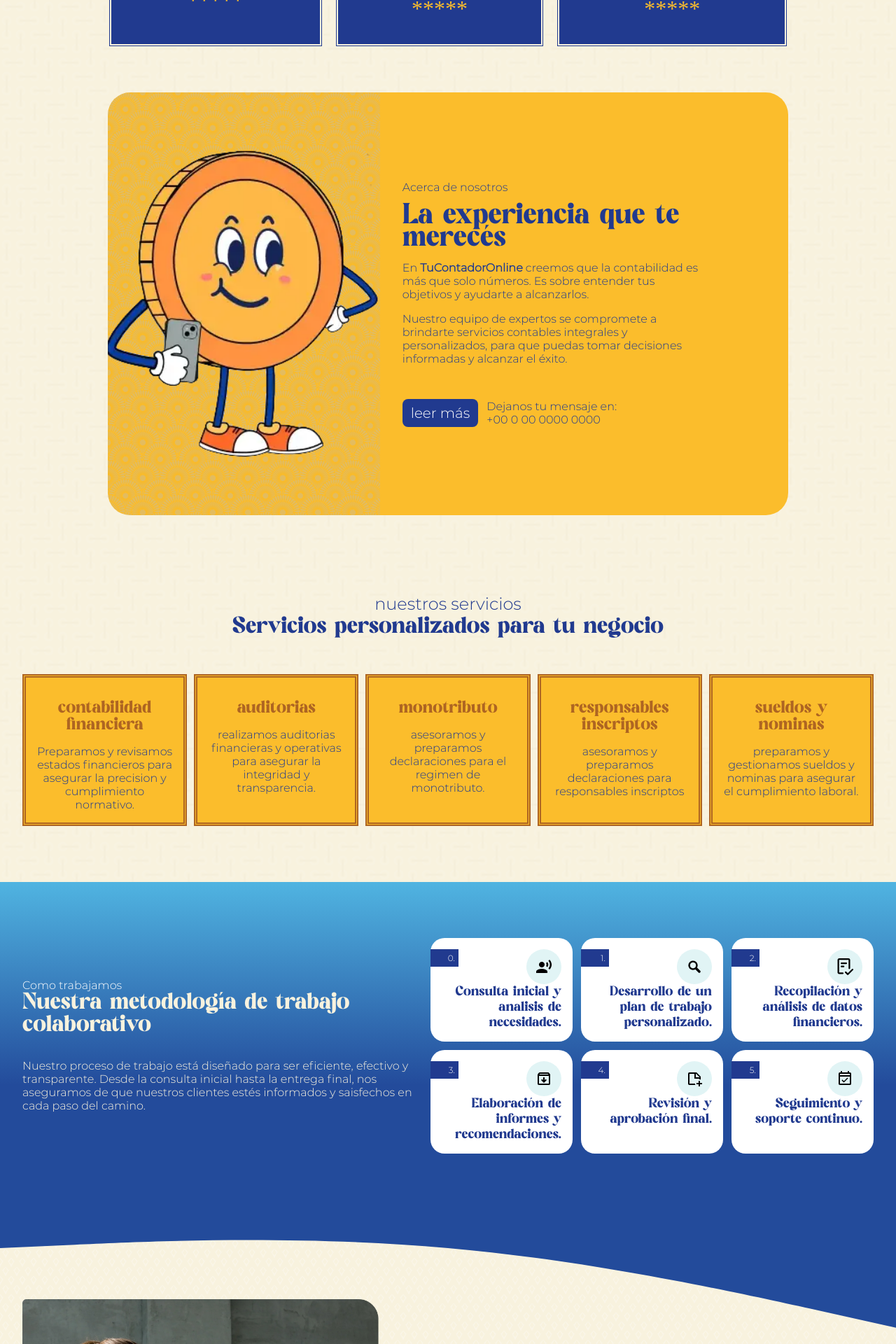
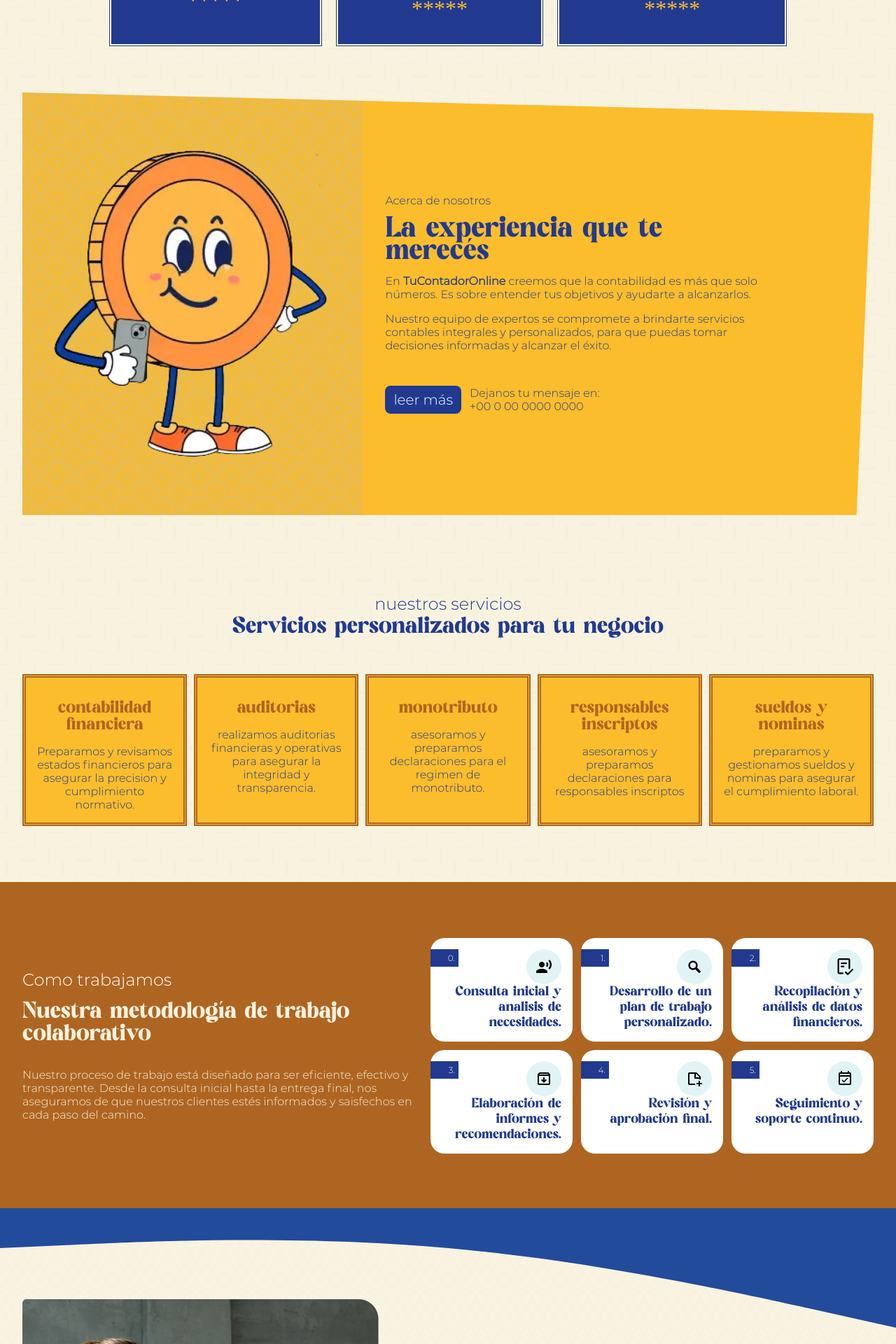
Before and after one commit to YonPalac1/TuContadorOnline, a React (Vite) app: page / in a window 1280 px wide. Shown: the part 900-2820 px from the top of the page at 70% size. Built offline with nearby package versions, Linux system fonts and the light colour scheme.

Commit message:
agrego nuevos estilos

```diff
--- a/src/style.css
+++ b/src/style.css
@@ -537,9 +537,8 @@ header .container .titles .call-to-action div {
 .talent .container {
     background-color: var(--yellow);
     display: flex;
-    border-radius: 2rem;
-    max-width: 80%;
-    overflow: hidden;
+    min-width: 100%;
+    clip-path: polygon(0% 0%, 100% 5%, 98% 100%, 0% 100%);
 }
 .talent .container .image {
     background-image: url("./assets/images/washi.png");
@@ -674,8 +673,7 @@ header .container .titles .call-to-action div {
 }
 /* how works */
 .how-works {
-    background: rgb(35,75,155);
-    background: linear-gradient(0deg, rgba(35,75,155,1) 38%, rgba(80,180,225,1) 100%);
+    background: var(--brown);
     padding: 5rem 0;
     position: relative;
 }
@@ -701,9 +699,12 @@ header .container .titles .call-to-action div {
 .how-works h2 {
     color: var(--gray);
     line-height: 2rem;
+    font-size: 2rem;
+    margin-top: 1rem;
 }
 .how-works span {
     color: white;
+    font-size: 1.5rem;
 }
 .how-works .cards {
     display: grid;
@@ -754,6 +755,9 @@ header .container .titles .call-to-action div {
     }
 }
 @media screen and (max-width: 690px) {
+    .how-works {
+        padding: 2rem;
+    }
     .how-works .container {
         flex-direction: column;
     }
```
